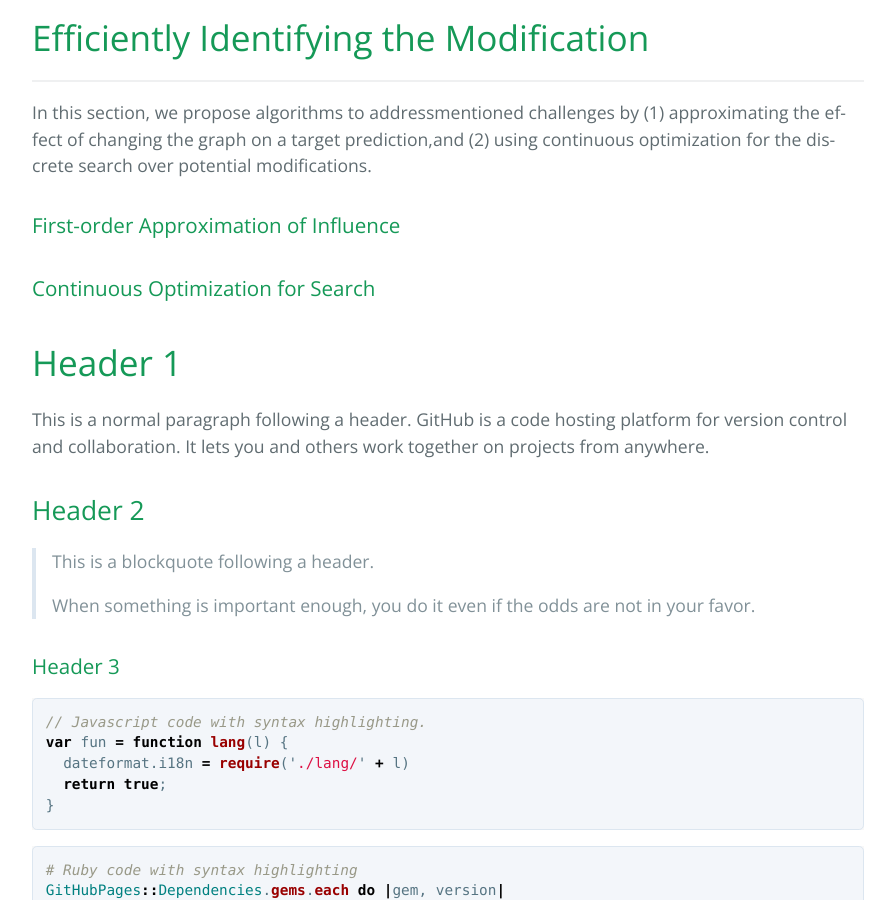
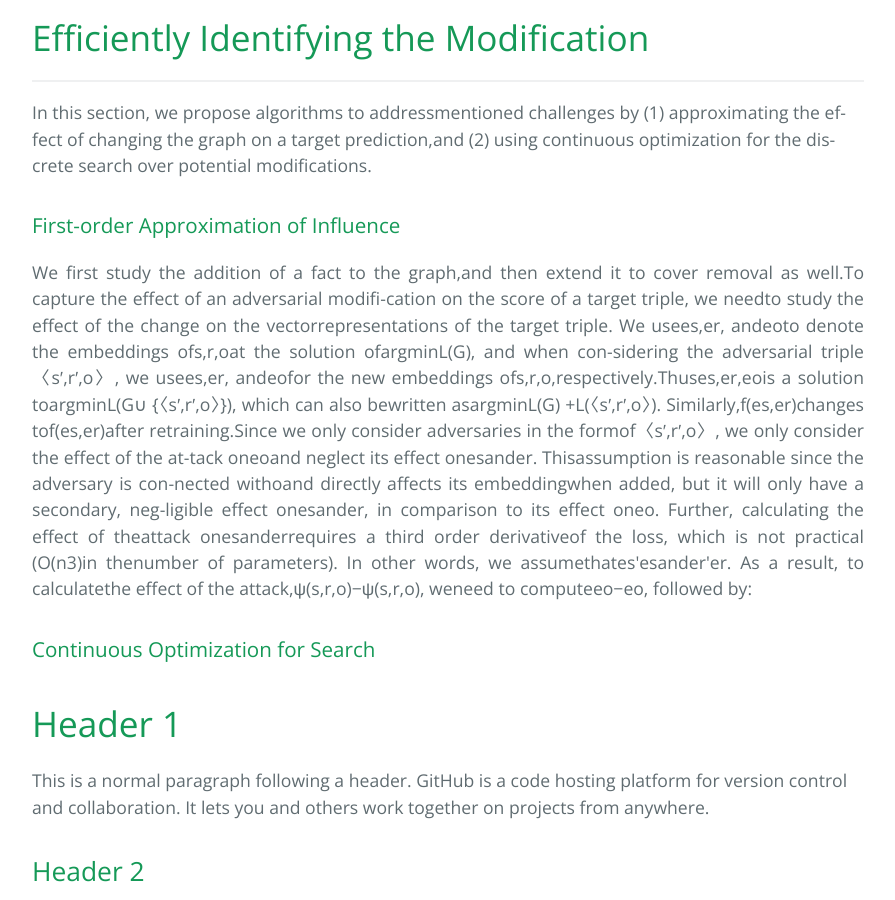
Before and after one commit to pouyapez/criage, a Jekyll site: the page built from index.md, in a window 1280 px wide and 900 px high, scrolled down 2564 px. Shown: the whole window, without its empty margins (192-1087 px from the left). Built offline with Jekyll 4.4.1, drawn with Linux system fonts in a browser that asks for light colours.

Commit message:
Update index.md

```diff
--- a/index.md
+++ b/index.md
@@ -45,6 +45,10 @@ In this section, we propose algorithms to addressmentioned challenges by (1) app
 
 ### First-order Approximation of Influence
 
+<p align="justify">
+We first study the addition of a fact to the graph,and  then  extend  it  to  cover  removal  as  well.To  capture  the  effect  of  an  adversarial  modifi-cation  on  the  score  of  a  target  triple,  we  needto  study  the  effect  of  the  change  on  the  vectorrepresentations  of  the  target  triple.   We  usees,er,  andeoto  denote  the  embeddings  ofs,r,oat  the  solution  ofargminL(G),  and  when  con-sidering  the  adversarial  triple〈s′,r′,o〉,  we  usees,er, andeofor the new embeddings ofs,r,o,respectively.Thuses,er,eois  a  solution  toargminL(G∪ {〈s′,r′,o〉}),  which  can  also  bewritten asargminL(G) +L(〈s′,r′,o〉). Similarly,f(es,er)changes tof(es,er)after retraining.Since we only consider adversaries in the formof〈s′,r′,o〉, we only consider the effect of the at-tack oneoand neglect its effect onesander. Thisassumption is reasonable since the adversary is con-nected withoand directly affects its embeddingwhen added, but it will only have a secondary, neg-ligible effect onesander, in comparison to its
+ effect oneo. Further, calculating the effect of theattack onesanderrequires a third order derivativeof the loss, which is not practical (O(n3)in thenumber of parameters). In other words, we assumethates'esander'er. As a result, to calculatethe effect of the attack,ψ(s,r,o)−ψ(s,r,o), weneed to computeeo−eo, followed by:
+ </p>
 
 ### Continuous Optimization for Search
 
```
